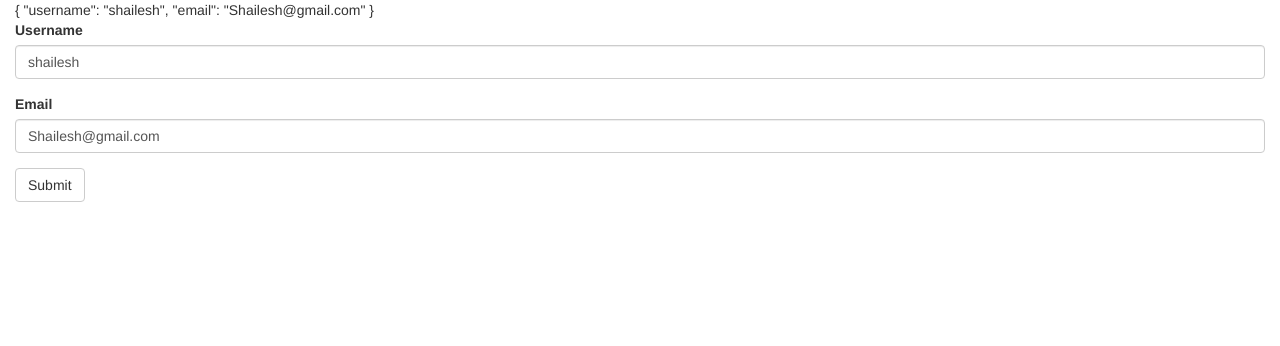
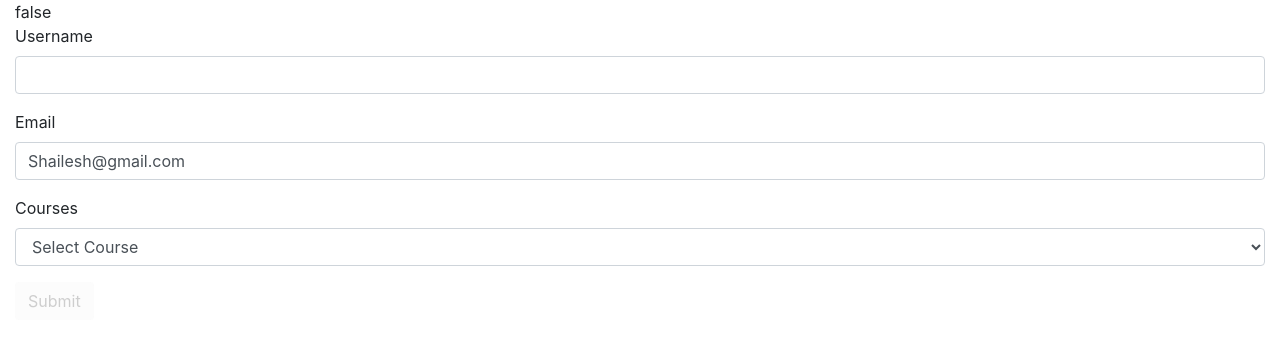
Before and after one commit to shai93/Angularbatch3, an Angular app: page / in a window 1280 px wide. Shown: the top 346 px of the page. Built offline with nearby package versions, Linux system fonts and the light colour scheme.

Commit message:
template driven form

```diff
--- a/src/app/employee.ts
+++ b/src/app/employee.ts
@@ -1,7 +1,8 @@
 export class Employee {
     constructor(
         private username:string,
-        private email:string
+        private email:string,
+        private course:string
     ){
         //empty
     }
--- a/src/app/forms/forms.component.html
+++ b/src/app/forms/forms.component.html
@@ -1,14 +1,34 @@
 <div class="container-fluid">
   <form #myform="ngForm">
-    {{myform.value|json}}
+    {{myform.form.valid|json}}
     <div class="form-group">
       <label>Username</label>
-      <input type="text" class="form-control" name="username" [(ngModel)]="employeeModel.username"/>
+      <input required type="text" #myname="ngModel"
+      [class.is-invalid]="myname.touched && myname.invalid"
+       class="form-control"
+        name="username" [(ngModel)]="employeeModel.username" />
+      <small class="text-danger" *ngIf="myname.touched && myname.invalid">
+        Username is required</small>
     </div>
+
     <div class="form-group">
       <label>Email</label>
-      <input type="email" class="form-control" name="email" [(ngModel)]="employeeModel.email"/>
+      <input type="email" required #myemail="ngModel"  [class.is-invalid]="myemail.touched && myemail.invalid" class="form-control" name="email"
+       [(ngModel)]="employeeModel.email" />
+       <small class="text-danger" *ngIf="myemail.touched && myemail.invalid">
+          Username is required</small>
     </div>
-    <button type="submit" class="btn btn-default">Submit</button>
+
+    <div class="form-group">
+      <label>Courses</label>
+      <select required class="form-control" name="courses" #mycourse="ngModel" [class.is-invalid]="mycourse.touched && mycourse.invalid" [(ngModel)]="employeeModel.course">
+          <option value="">Select Course</option>
+          <option *ngFor="let course of courses" [value]="course">{{course}}</option>
+        </select>
+      <small class="text-danger" *ngIf="mycourse.touched && mycourse.invalid">
+          Select Course</small>
+    </div>
+
+    <button type="submit" class="btn btn-default" [disabled]="!myform.form.valid">Submit</button>
   </form>
 </div>
--- a/src/app/forms/forms.component.ts
+++ b/src/app/forms/forms.component.ts
@@ -8,10 +8,10 @@ import {Employee} from '../employee';
 export class FormsComponent implements OnInit {
   employeeModel:any;
   constructor() { }
-
+  courses:string[] = ["Angular", "Reactjs", "Nodejs", "MongoDB"];
 
   ngOnInit() {
-    this.employeeModel = new Employee("shailesh", "Shailesh@gmail.com")
+    this.employeeModel = new Employee("", "Shailesh@gmail.com", "")
   }
 
 
--- a/src/index.html
+++ b/src/index.html
@@ -7,7 +7,7 @@
 
   <meta name="viewport" content="width=device-width, initial-scale=1">
   <link rel="icon" type="image/x-icon" href="favicon.ico">
-  <link rel="stylesheet" href="https://maxcdn.bootstrapcdn.com/bootstrap/3.3.7/css/bootstrap.min.css" integrity="sha384-BVYiiSIFeK1dGmJRAkycuHAHRg32OmUcww7on3RYdg4Va+PmSTsz/K68vbdEjh4u" crossorigin="anonymous">
+  <link rel="stylesheet" href="https://maxcdn.bootstrapcdn.com/bootstrap/4.0.0/css/bootstrap.min.css" integrity="sha384-Gn5384xqQ1aoWXA+058RXPxPg6fy4IWvTNh0E263XmFcJlSAwiGgFAW/dAiS6JXm" crossorigin="anonymous">
 </head>
 <body>
   <app-root></app-root>
```
